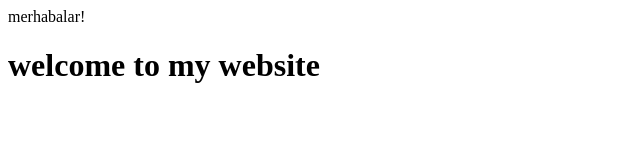
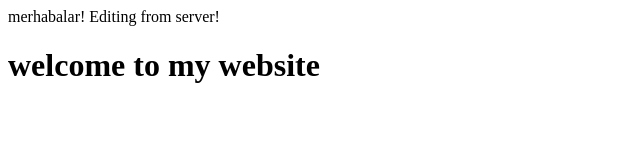
Before and after one commit to bbalbayrak/Js-Api, a plain HTML site: page hello.html in a window 1280 px wide. Shown: the whole page, without its empty margins (0-640 px from the left). Drawn offline with Linux system fonts and the light colour scheme.

Commit message:
Update hello.html

```diff
--- a/hello.html
+++ b/hello.html
@@ -5,6 +5,7 @@
     </head>
     <body>
         merhabalar!
+        Editing from server!
         <h1>welcome to my website</h1>
     </body>
 
```
